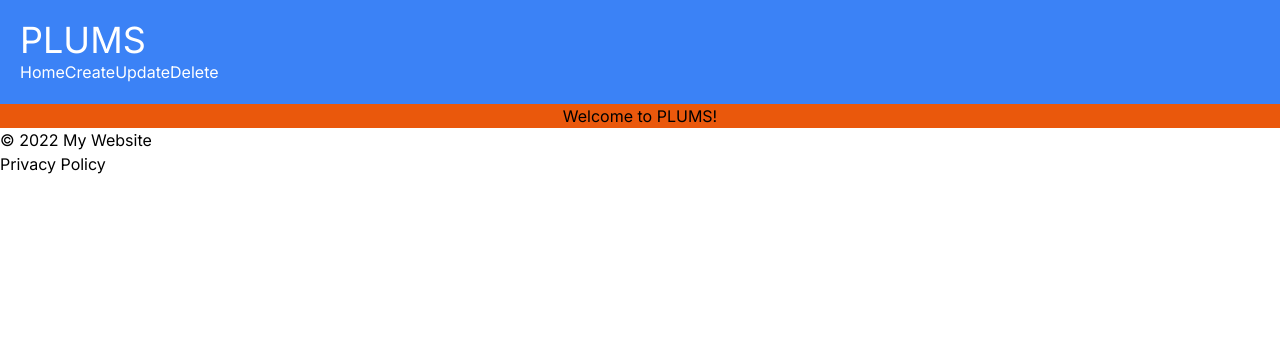
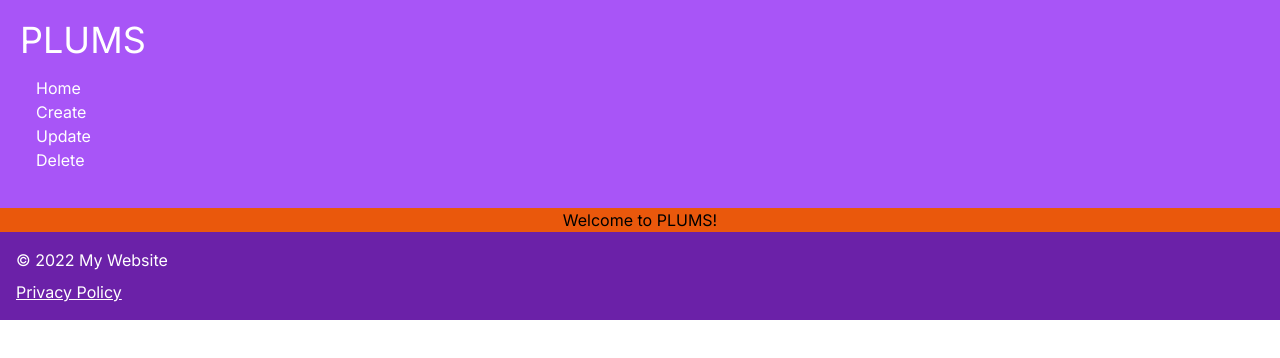
Before and after one commit to caydenpark/plums, a Next.js app: page / in a window 1280 px wide. Shown: the top 358 px of the page. Built offline with nearby package versions, Linux system fonts and the light colour scheme.

Commit message:
refactor: Update MainHeader and MainFooter components with new styles

```diff
--- a/src/app/components/MainFooter.tsx
+++ b/src/app/components/MainFooter.tsx
@@ -1,8 +1,8 @@
 export default function MainFooter() {
   return (
-    <footer>
-      <p>© 2022 My Website</p>
-      <p>Privacy Policy</p>
+    <footer className="p-4 bg-purple-800 text-white">
+      <p className="mb-2">© 2022 My Website</p>
+      <p className="underline hover:text-gray-300">Privacy Policy</p>
     </footer>
   );
 }
--- a/src/app/components/MainHeader.tsx
+++ b/src/app/components/MainHeader.tsx
@@ -1,10 +1,10 @@
 export default function MainHeader() {
   return (
-    <header className="bg-blue-500 text-white p-5">
+    <header className="bg-purple-500 text-white p-5">
       <h1 className="text-4xl">PLUMS</h1>
       <nav>
-        <ul className="list-none">
-          <li className="inline-block mr-4">
+        <ul className="list-none  space-y-3 p-4">
+          <li className="inline-block mr-4 flex flex-col">
             <a href="/home" className="text-white hover:text-gray-200">
               Home
             </a>
```
